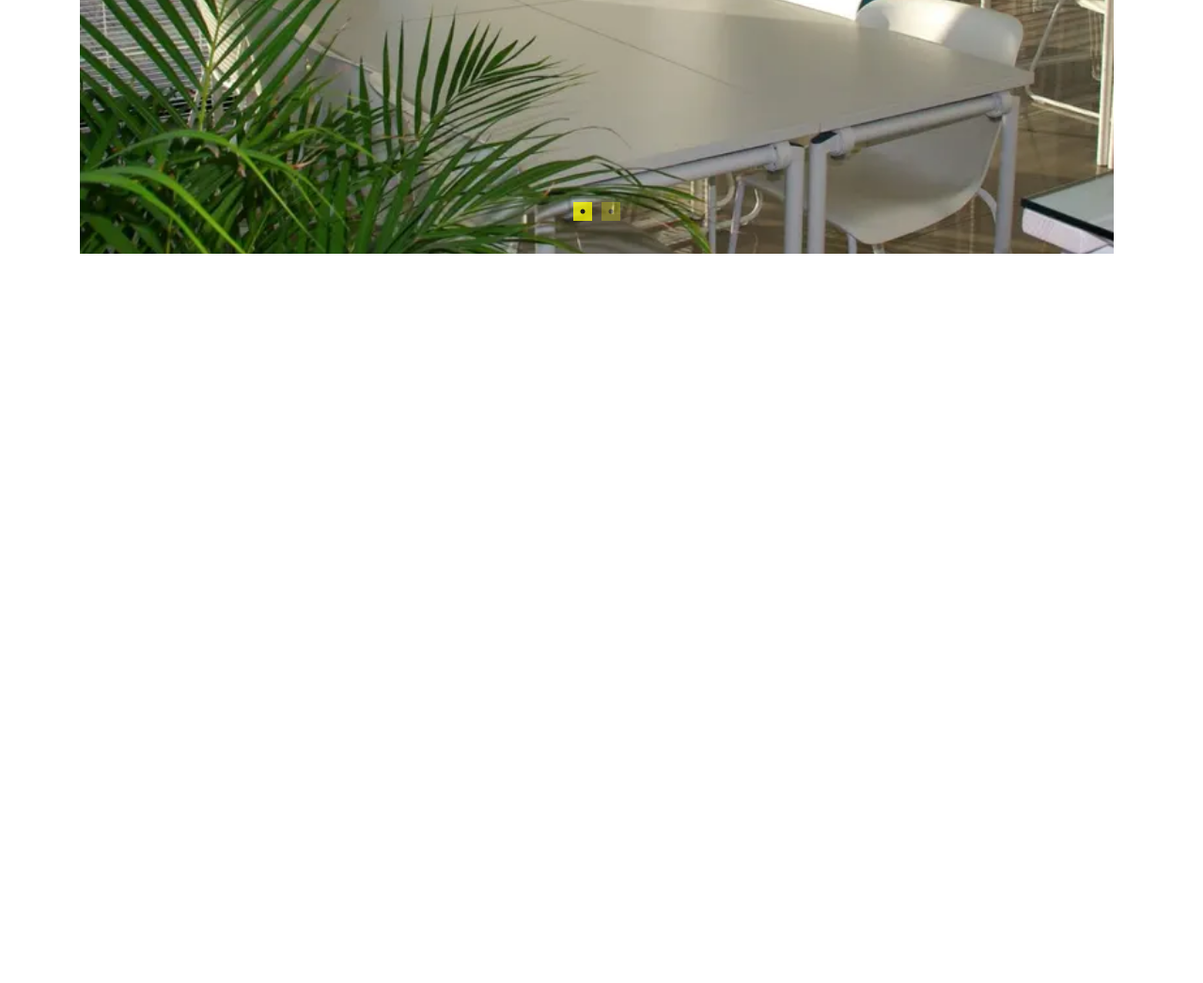
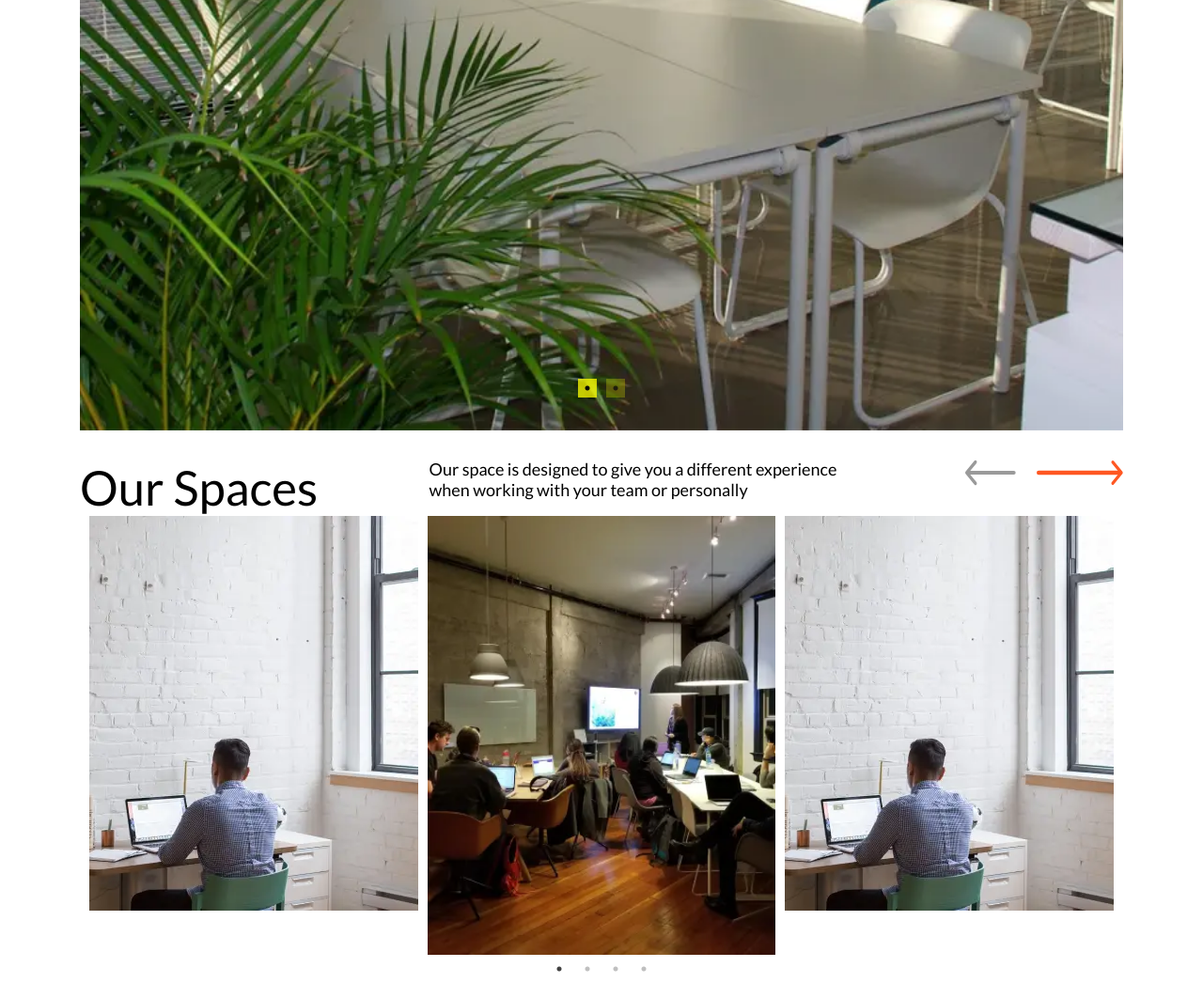
Before and after one commit to potatbut/Frispes-page, a website built with Parcel: page src/index.html in a window 1280 px wide. Shown: the part 552-1598 px from the top of the page at 94% size. Before the commit the page ends 852 px from the top, so only its background shows below. Built offline with nearby package versions, Linux system fonts and the light colour scheme.

Commit message:
Added block and slider

```diff
--- a/src/index.html
+++ b/src/index.html
@@ -54,13 +54,41 @@
       <div class="content-hero-section__title">Revolutionary co-working space to realize your innovation</div>
       <div class="content-hero-section__subtitle">In frispes, we spearhead new initiatives and provide mentorship to a new startup, and help grow their opportunities in key local, regional and global markets</div>
     </div>
-    <div class="content-hero-section__imageSlider imageSlider">
-      <img src="assets/image1.webp" alt="" class="imageSlider__first">
-      <img src="assets/image2.webp" alt="" class="imageSlider__second">
+    <div class="content-hero-section__imageSlider hero-imageSlider">
+      <img src="assets/image1.webp" alt="" class="hero-imageSlider__first">
+      <img src="assets/image2.webp" alt="" class="hero-imageSlider__second">
     </div>
   </section>
 
-  <section class="content-space-section"></section>
+  <section class="content-space-section">
+    <div class="content-space-section__head">
+      <div class="content-space-section__title">Our Spaces</div>
+      <div class="content-space-section__subtitle">Our space is designed to give you a different experience when working with your team or personally</div>
+      <div class="slider-arrows"></div>
+    </div>
+    <div class="slider center">
+      <div class="slide">
+        <img src="assets/image3.webp" alt="" class="space-imageSlider__first">
+      </div>
+
+      <div class="slide">
+        <img src="assets/image4.webp" alt="" class="space-imageSlider__second">
+      </div>
+
+      <div class="slide">
+        <img src="assets/image3.webp" alt="" class="space-imageSlider__three">
+      </div>
+
+      <div class="slide">
+        <img src="assets/image4.webp" alt="" class="space-imageSlider__four">
+      </div>
+
+    </div>
+
+
+
+
+  </section>
 
   <section></section>
   <section></section>
--- a/src/index.js
+++ b/src/index.js
@@ -16,12 +16,18 @@ $(menuBtn).click(function() {
   }
 })
 
-$('.imageSlider').slick({
+$('.hero-imageSlider').slick({
   arrows: false,
   dots: true,
 })
 
-$( ".slick-slide" ).each(function( index ) {
-  $( this ).css('margin-top',
-  ($('.slider').height()-$(this).height())/2+'px' );
-});
+$('.center').slick({
+  centerMode: true,
+  centerPadding: '0px',
+  slidesToShow: 3,
+  dots: true,
+  arrows: true,
+  appendArrows:'.slider-arrows',
+  prevArrow:'<span class="slider-arrow arrow__prev"></span>',
+  nextArrow:'<span class="slider-arrow arrow__next"></span>',
+})
--- a/src/style/content-hero-section.scss
+++ b/src/style/content-hero-section.scss
@@ -26,12 +26,13 @@
       width: 100%;
     }
   }
+  .slick-dots li button:before {
+    background-color: yellow;
+    margin-top: -60px;
+  }
+
 }
 
-.slick-dots li button:before {
-  background-color: yellow;
-  margin-top: -60px;
-}
 
 @media (max-width: 900px) {
 
--- /dev/null
+++ b/src/style/content-space-section.scss
@@ -0,0 +1,52 @@
+.content-space-section {
+  max-width: 1110px;
+  margin: auto;
+  &__head {
+    display: flex;
+    justify-content: space-between;
+  }
+  &__title{
+    font-size: 51px;
+  }
+  &__subtitle {
+    width: 452px;
+    font-size: 18px;
+  }
+  .slide img{
+    margin: auto;
+  }
+  .slick-center {
+    height: 467px;
+    & img {
+      height: 100%;
+      width: 100%;
+    }
+  }
+}
+
+
+
+.slider-arrows{
+  display: flex;
+  justify-content: space-between;
+  width: 168px;
+}
+.slider-arrow{
+  display:inline-block;
+  line-height:30px;
+  text-align:center;
+  font-weight:bold;
+  color:#fff;
+  cursor:pointer;
+}
+
+.arrow__prev {
+  content: url("../assets/arrow1.svg");
+  width:54px;
+  height:30px;
+}
+.arrow__next {
+  content: url("../assets/arrow2.svg");
+  width:92px;
+  height:30px;
+}
--- a/src/style/style.scss
+++ b/src/style/style.scss
@@ -1,6 +1,7 @@
 @import url('https://fonts.googleapis.com/css2?family=Lato&display=swap');
 @import './header.scss';
 @import './content-hero-section.scss';
+@import './content-space-section.scss';
 
 $slick-font-path: "../../node_modules/slick-carousel/slick/fonts/" !default;
 $slick-font-family: "slick" !default;
```
Also changed, not shown: dist/index.html, src/assets/arrow1.png (added), src/assets/arrow1.svg (added), src/assets/arrow2.png (added), src/assets/arrow2.svg (added), src/assets/image3.webp (added), src/assets/image4.webp (added), src/assets/image5.png (added).
